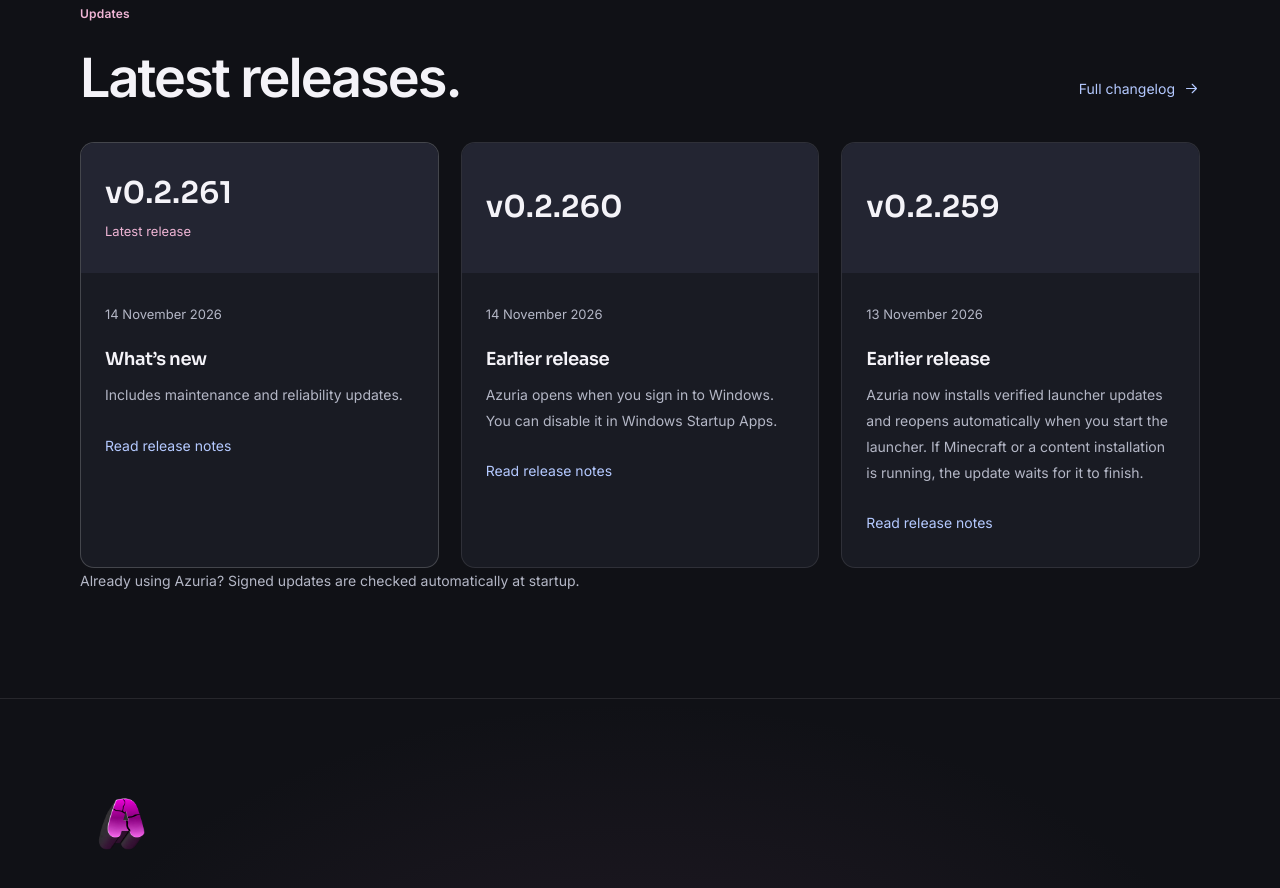
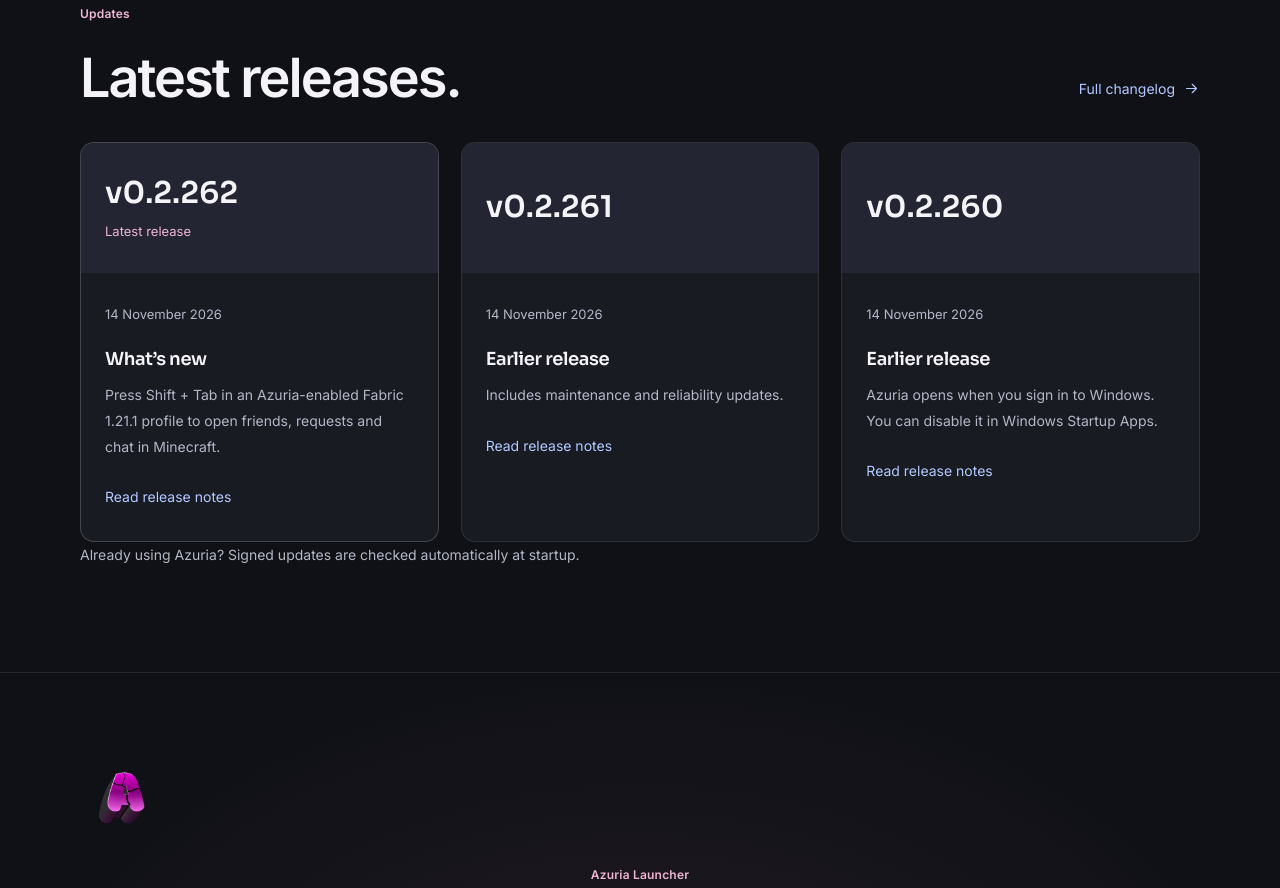
Before and after one commit to jamesb123450/azuria-releases, a plain HTML site: page site/index.html in a window 1280 px wide. Shown: the part 7729-8617 px from the top of the page. Drawn offline with Linux system fonts and the light colour scheme; no server answers.

Commit message:
Publish Azuria website

```diff
--- a/site/index.html
+++ b/site/index.html
@@ -632,16 +632,40 @@
                 >
                   <a
                     class="update-cover"
+                    href="https://github.com/jamesb123450/azuria-releases/releases/tag/v0.2.262"
+                    aria-label="Read v0.2.262 release notes"
+                    ><span>v0.2.262</span
+                    ><small>Latest release</small></a
+                  >
+                  <div class="update-body">
+                    <time datetime="2026-11-14T11:09:09Z"
+                      >14 November 2026</time
+                    >
+                    <h3>What’s new</h3>
+                    <p>Press Shift + Tab in an Azuria-enabled Fabric 1.21.1 profile to open friends, requests and chat in Minecraft.</p>
+                    <a
+                      class="text-link"
+                      href="https://github.com/jamesb123450/azuria-releases/releases/tag/v0.2.262"
+                      >Read release notes</a
+                    >
+                  </div>
+                </article><article
+                  class="update-card"
+                  data-reveal
+
+                >
+                  <a
+                    class="update-cover"
                     href="https://github.com/jamesb123450/azuria-releases/releases/tag/v0.2.261"
                     aria-label="Read v0.2.261 release notes"
                     ><span>v0.2.261</span
-                    ><small>Latest release</small></a
+                    ></a
                   >
                   <div class="update-body">
                     <time datetime="2026-11-14T10:43:28Z"
                       >14 November 2026</time
                     >
-                    <h3>What’s new</h3>
+                    <h3>Earlier release</h3>
                     <p>Includes maintenance and reliability updates.</p>
                     <a
                       class="text-link"
@@ -670,30 +694,6 @@
                     <a
                       class="text-link"
                       href="https://github.com/jamesb123450/azuria-releases/releases/tag/v0.2.260"
-                      >Read release notes</a
-                    >
-                  </div>
-                </article><article
-                  class="update-card"
-                  data-reveal
-
-                >
-                  <a
-                    class="update-cover"
-                    href="https://github.com/jamesb123450/azuria-releases/releases/tag/v0.2.259"
-                    aria-label="Read v0.2.259 release notes"
-                    ><span>v0.2.259</span
-                    ></a
-                  >
-                  <div class="update-body">
-                    <time datetime="2026-11-13T20:18:47Z"
-                      >13 November 2026</time
-                    >
-                    <h3>Earlier release</h3>
-                    <p>Azuria now installs verified launcher updates and reopens automatically when you start the launcher. If Minecraft or a content installation is running, the update waits for it to finish.</p>
-                    <a
-                      class="text-link"
-                      href="https://github.com/jamesb123450/azuria-releases/releases/tag/v0.2.259"
                       >Read release notes</a
                     >
                   </div>
@@ -757,11 +757,11 @@
             class="latest-notice container"
             aria-label="Latest Azuria release"
             data-latest-notice
-            data-built-tag="v0.2.261"
+            data-built-tag="v0.2.262"
           >
             <div>
               <span class="section-kicker">Latest release</span
-              ><strong data-latest-version>v0.2.261</strong
+              ><strong data-latest-version>v0.2.262</strong
               ><span data-latest-date>14 November 2026</span>
               <p data-release-status aria-live="polite">
                 Release information from the last successful build. GitHub
```
Also changed, not shown: site/404.html (+2 -2 lines), site/changelog/index.html (+32 -32 lines), site/contact/index.html (+2 -2 lines), site/cookie-policy/index.html (+2 -2 lines), site/downloads/index.html (+4 -4 lines), site/help/index.html (+2 -2 lines), site/news/index.html (+2 -2 lines), site/privacy/index.html (+2 -2 lines), site/terms/index.html (+2 -2 lines).
